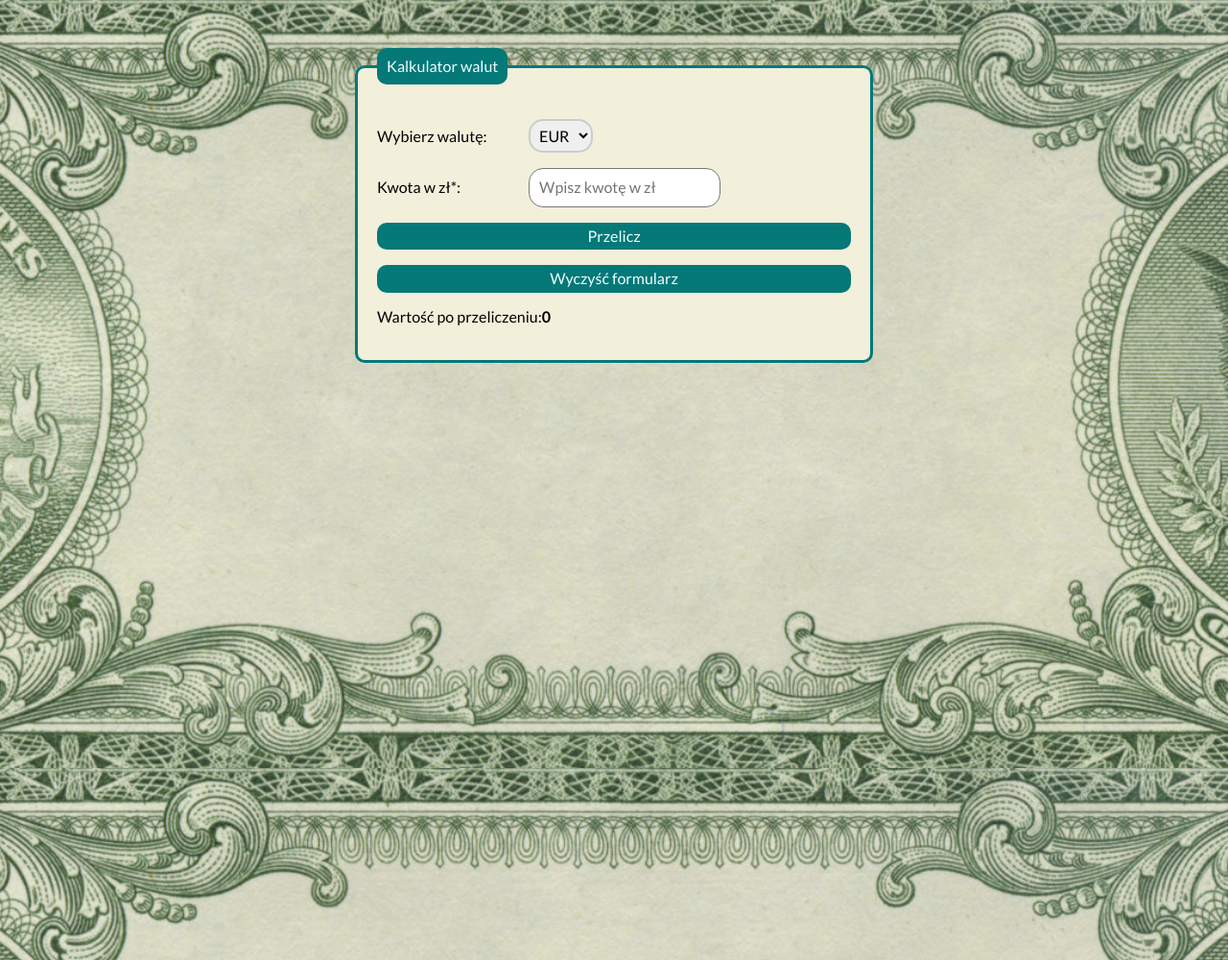
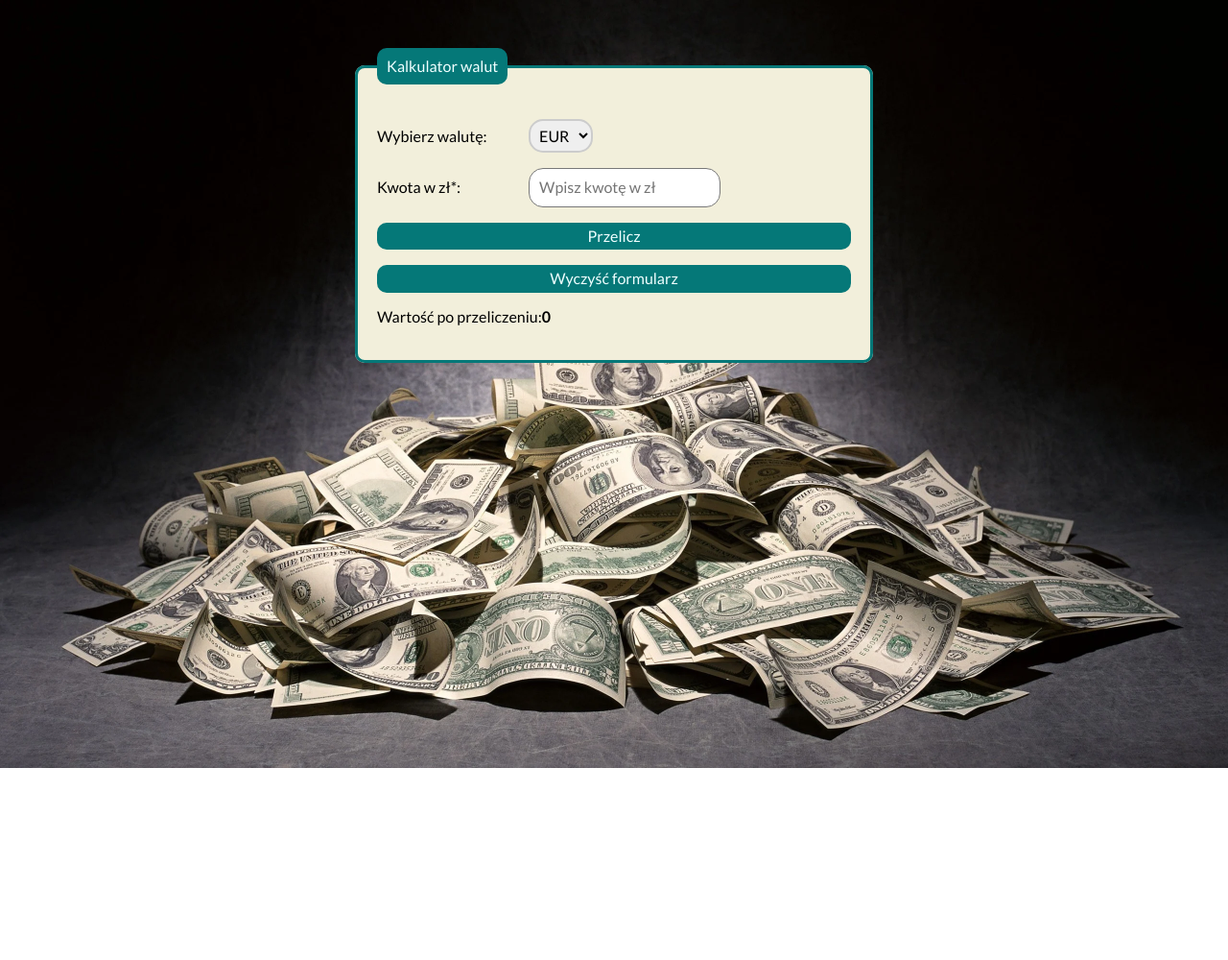
Before and after one commit to Raphael-1118/Currency-converter, a plain HTML site: page Currency converter/index.html in a window 1280 px wide. Shown: the whole page at 96% size. After the commit the page ends 800 px from the top, so only its background shows below. Drawn offline with nearby package versions, Linux system fonts and the light colour scheme.

Commit message:
Picture added

```diff
--- a/Currency converter/css/body.css
+++ b/Currency converter/css/body.css
@@ -1,7 +1,7 @@
 .body {
-    background-image: url("../images/money_theme1.jpg");
+    background-image: url("../images/money_theme2.webp");
     width: auto;
-    height: 1000px;
+    height: 1600 px;
     background-repeat: no-repeat;
     background-position: center;
     background-size: cover;
```
Also changed, not shown: Currency converter/images/money_theme2.webp (added).
